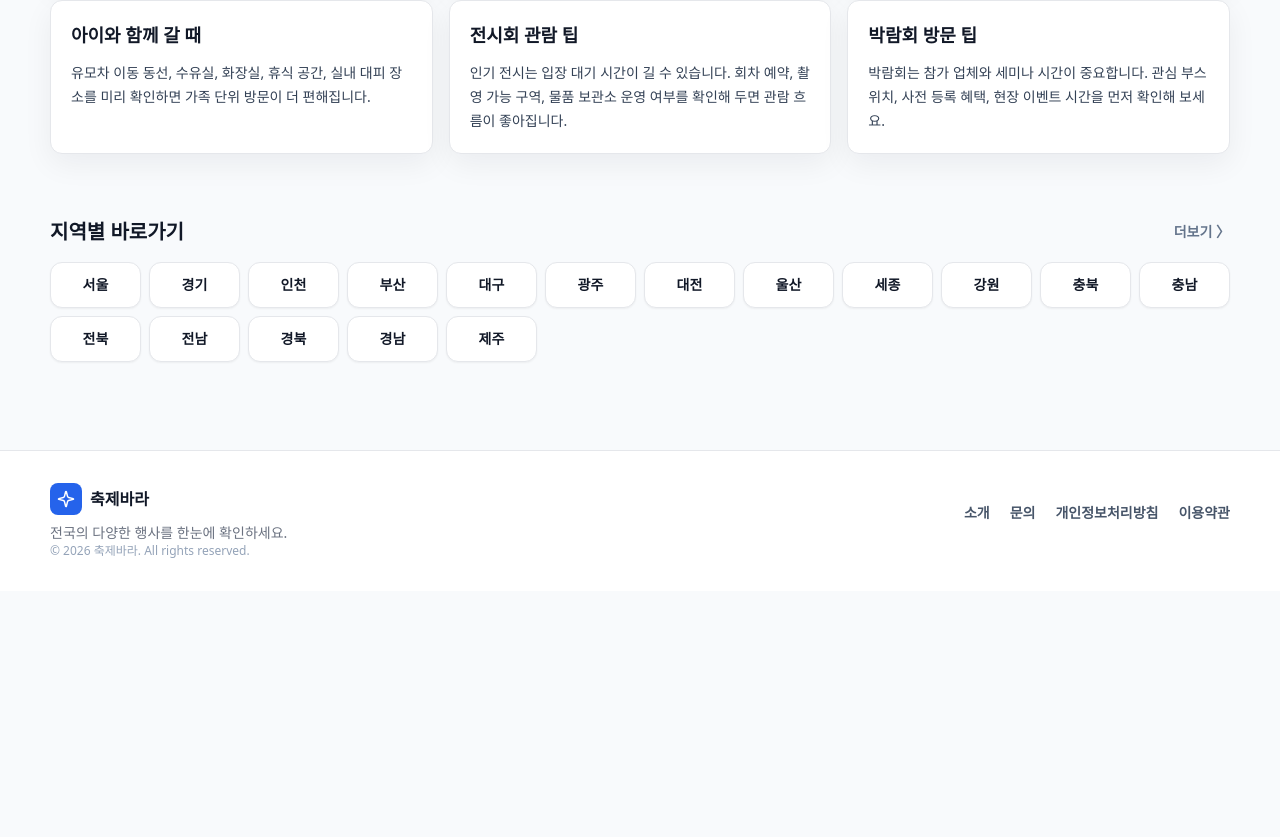
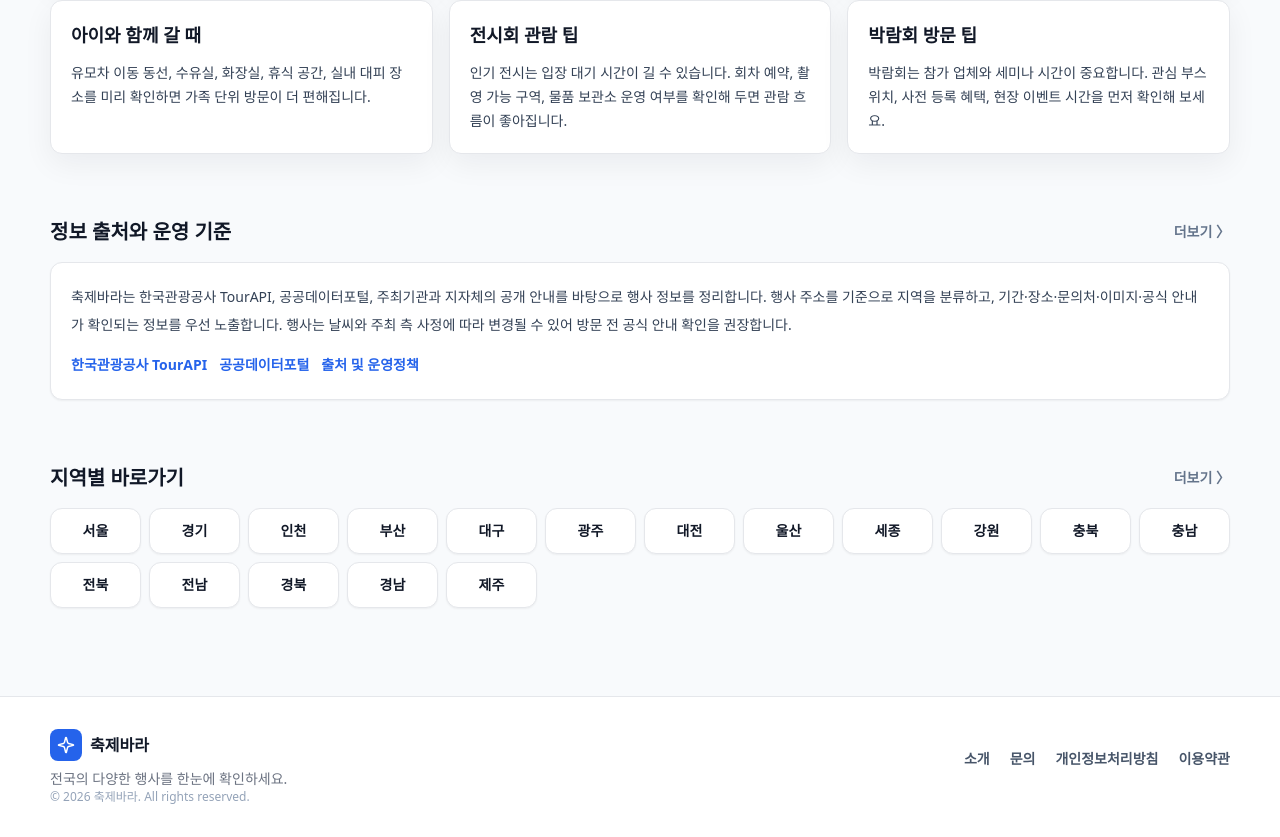
Before and after one commit to agfe228-creator/baraissue-git, a Next.js app: page / in a window 1280 px wide. Shown: the part 1420-2257 px from the top of the page. Before the commit the page ends 2011 px from the top, so only its background shows below. Built offline with nearby package versions, Linux system fonts and the light colour scheme; no server answers.

Commit message:
Add source trust section to homepage

```diff
--- a/src/app/page.tsx
+++ b/src/app/page.tsx
@@ -118,6 +118,22 @@ export default async function HomePage() {
       <OfficialGuideSection />
 
       <section className="container-shell py-8">
+        <SectionTitle title="정보 출처와 운영 기준" href="/source-policy" />
+        <div className="mt-4 rounded-xl border border-bara-line bg-white p-5 text-sm leading-7 text-slate-700 shadow-sm">
+          <p>
+            축제바라는 한국관광공사 TourAPI, 공공데이터포털, 주최기관과 지자체의 공개 안내를 바탕으로 행사 정보를 정리합니다.
+            행사 주소를 기준으로 지역을 분류하고, 기간·장소·문의처·이미지·공식 안내가 확인되는 정보를 우선 노출합니다.
+            행사는 날씨와 주최 측 사정에 따라 변경될 수 있어 방문 전 공식 안내 확인을 권장합니다.
+          </p>
+          <div className="mt-3 flex flex-wrap gap-3 font-bold text-bara-blue">
+            <a href="https://www.data.go.kr/data/15101578/openapi.do" target="_blank" rel="noreferrer">한국관광공사 TourAPI</a>
+            <a href="https://www.data.go.kr/" target="_blank" rel="noreferrer">공공데이터포털</a>
+            <Link href="/source-policy">출처 및 운영정책</Link>
+          </div>
+        </div>
+      </section>
+
+      <section className="container-shell py-8">
         <SectionTitle title="지역별 바로가기" href="/region/seoul" />
         <div className="mt-4 grid grid-cols-4 gap-2 sm:grid-cols-6 md:grid-cols-12">
           {regions.map((region) => (
```
